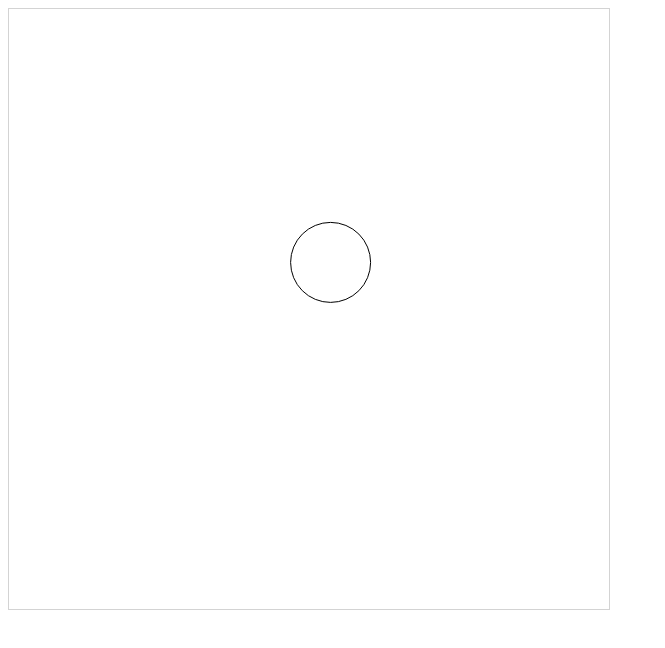
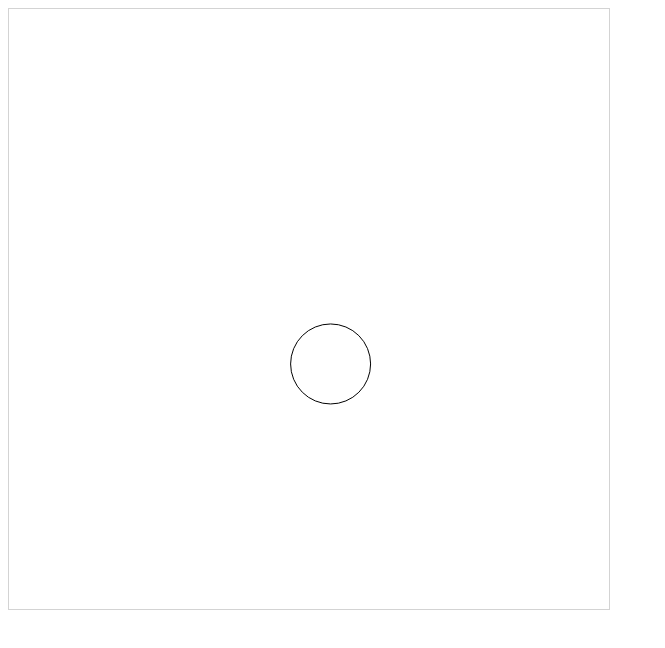
Before and after one commit to LucasWiebeDembowski/LucasWiebeDembowski.github.io, a plain HTML site: page index.html in a window 1280 px wide. Shown: the whole page, without its empty margins (0-665 px from the left). Drawn offline with Linux system fonts and the light colour scheme.

Commit message:
Add gravity

```diff
--- a/index.html
+++ b/index.html
@@ -11,6 +11,7 @@
             let y = canvas.height/2;
             let vx = 100; // pixels per second
             let vy = 200;
+            let ay = 2000; // pixels per second per second
             let radius = 40; // pixels
 
             document.addEventListener('keyup', (event) => {
@@ -29,7 +30,6 @@
                         break;
                     default: break;
                 }
-                // render();
             });
 
             function render() {
@@ -73,8 +73,9 @@
                     y = canvas.height - radius;
                     vy = -vy;
                 }
-                x = x + elapsedSec * vx;
-                y = y + elapsedSec * vy;
+                x += elapsedSec * vx;
+                vy += ay * elapsedSec;
+                y += elapsedSec * vy;
 
                 render();
             }
```
